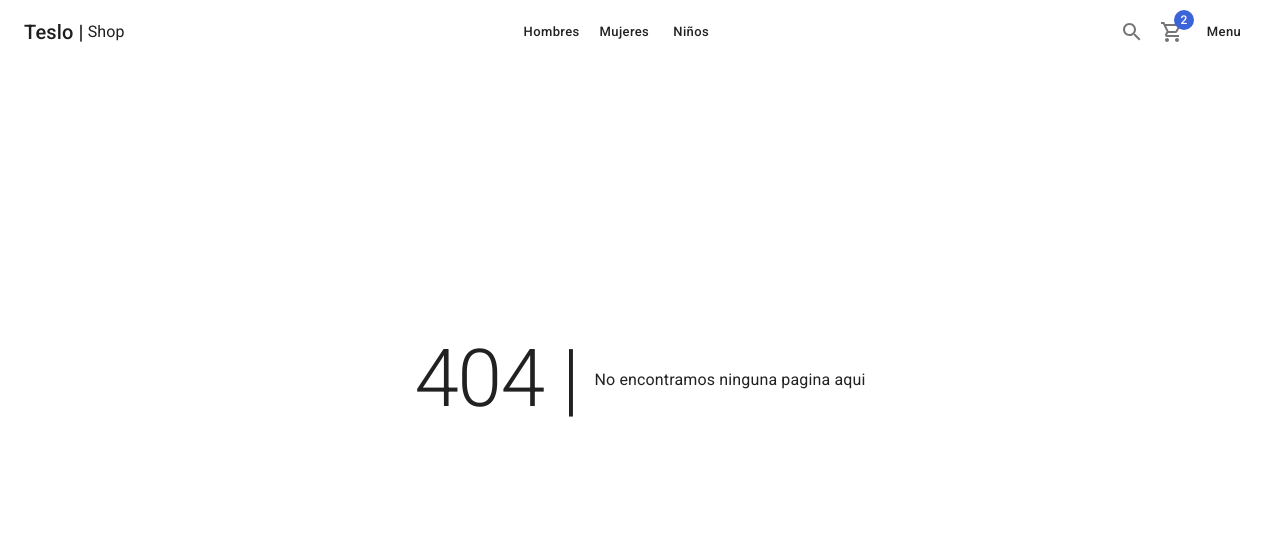
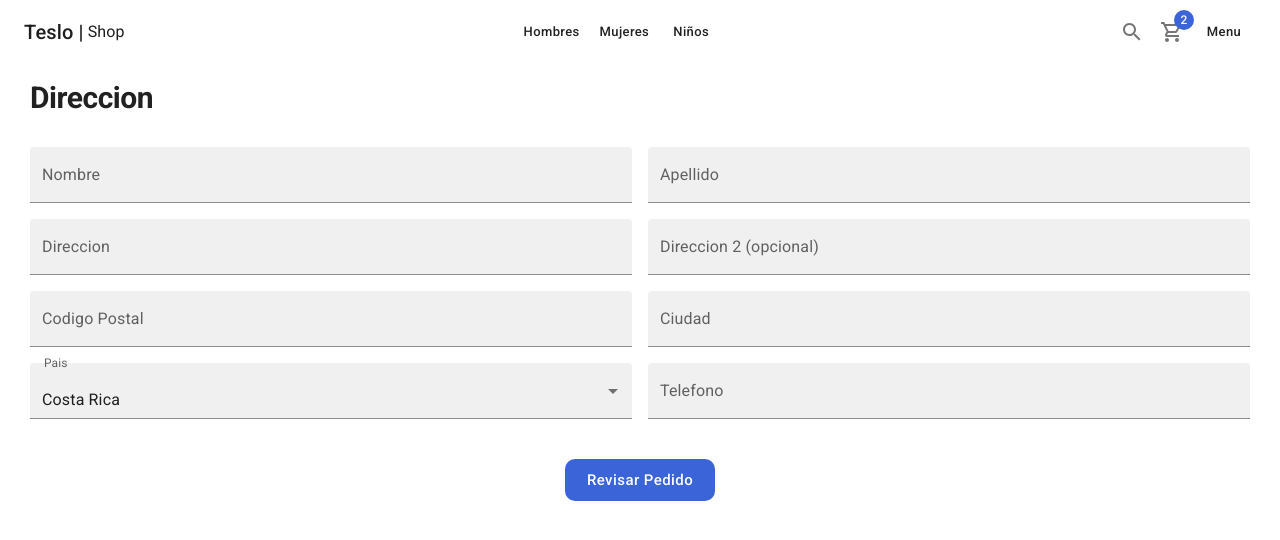
Before and after one commit to Dev-43MrL/teslo-shop, a Next.js app: page /checkout/address in a window 1280 px wide. Before the commit this address had no page. Shown: the top 540 px of the page. Built offline with nearby package versions, Linux system fonts and the light colour scheme.

Commit message:
Formulario de la direccion

```diff
--- /dev/null
+++ b/pages/checkout/address.tsx
@@ -0,0 +1,55 @@
+import { Typography, Grid, TextField, FormControl, InputLabel, Select, MenuItem, Box, Button } from '@mui/material';
+import { ShopLayout } from "../../components/layouts";
+
+export default function AddressPage() {
+  return (
+    <ShopLayout title='Direccion' pageDescription="Confirmar direccion del destino">
+        <Typography variant="h1" component='h1'>Direccion</Typography>
+
+        <Grid container spacing={2} sx={{ mt: 2 }}>
+            <Grid item xs={12} sm={6}>
+                <TextField label='Nombre' variant='filled' fullWidth />
+            </Grid>
+            <Grid item xs={12} sm={6}>
+                <TextField label='Apellido' variant='filled' fullWidth />
+            </Grid>
+            <Grid item xs={12} sm={6}>
+                <TextField label='Direccion' variant='filled' fullWidth />
+            </Grid>
+            <Grid item xs={12} sm={6}>
+                <TextField label='Direccion 2 (opcional)' variant='filled' fullWidth />
+            </Grid>
+            <Grid item xs={12} sm={6}>
+                <TextField label='Codigo Postal' variant='filled' fullWidth />
+            </Grid>
+            <Grid item xs={12} sm={6}>
+                <TextField label='Ciudad' variant='filled' fullWidth />
+            </Grid>
+            <Grid item xs={12} sm={6}>
+                <FormControl fullWidth>
+                    <InputLabel>Pais</InputLabel>
+                    <Select
+                        variant='filled'
+                        label='Pais'
+                        value={1}
+                    >
+                        <MenuItem value={1}>Costa Rica</MenuItem>
+                        <MenuItem value={2}>Honduras</MenuItem>
+                        <MenuItem value={3}>El Salvador</MenuItem>
+                        <MenuItem value={4}>Mexico</MenuItem>
+                    </Select>
+                </FormControl>
+            </Grid>
+            <Grid item xs={12} sm={6}>
+                <TextField label='Telefono' variant='filled' fullWidth />
+            </Grid>
+        </Grid>
+
+        <Box sx={{ mt:5 }} display='flex' justifyContent='center'>
+            <Button color='secondary' className='circular-btn' size='large'>
+                Revisar Pedido
+            </Button>
+        </Box>
+    </ShopLayout>
+  )
+}
```
